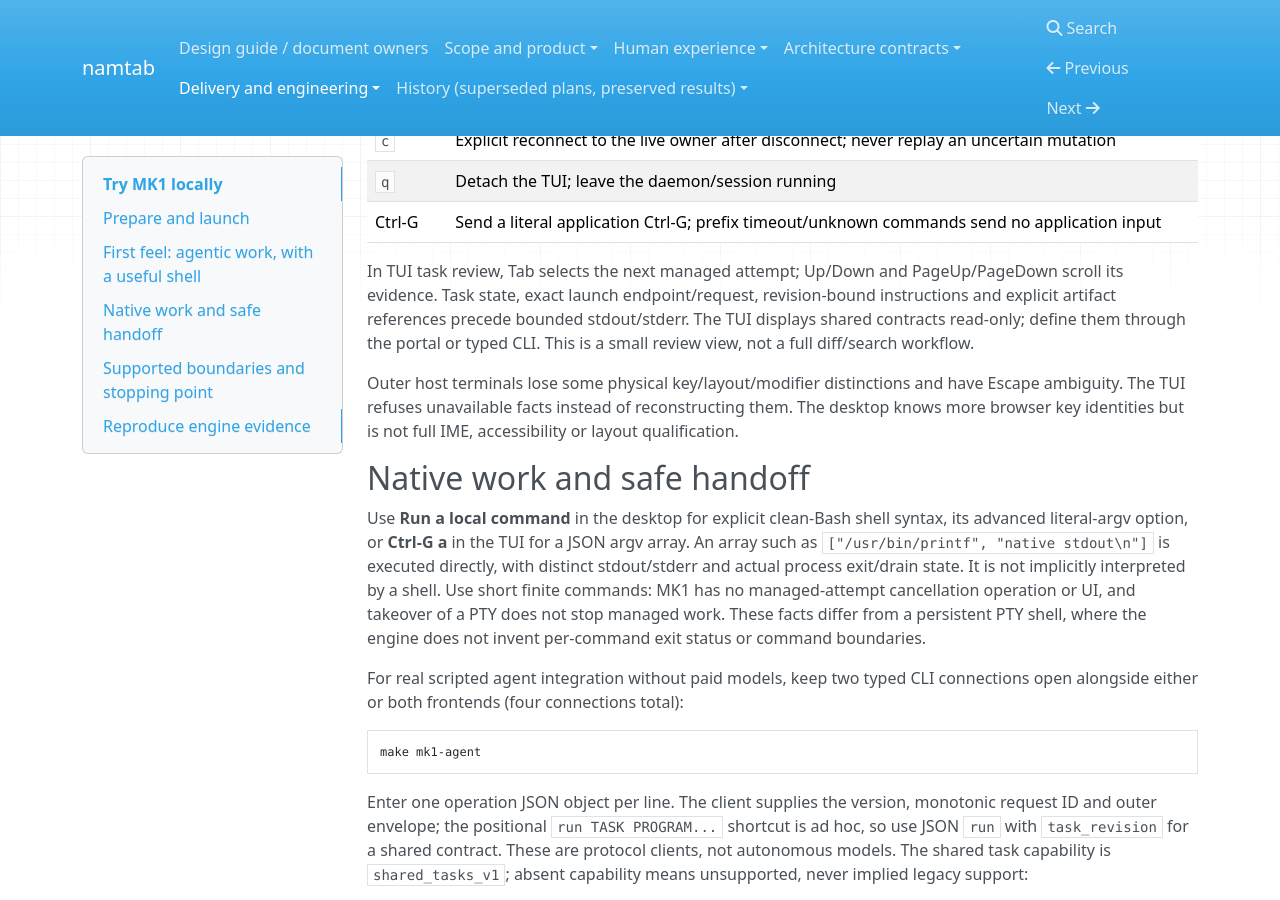
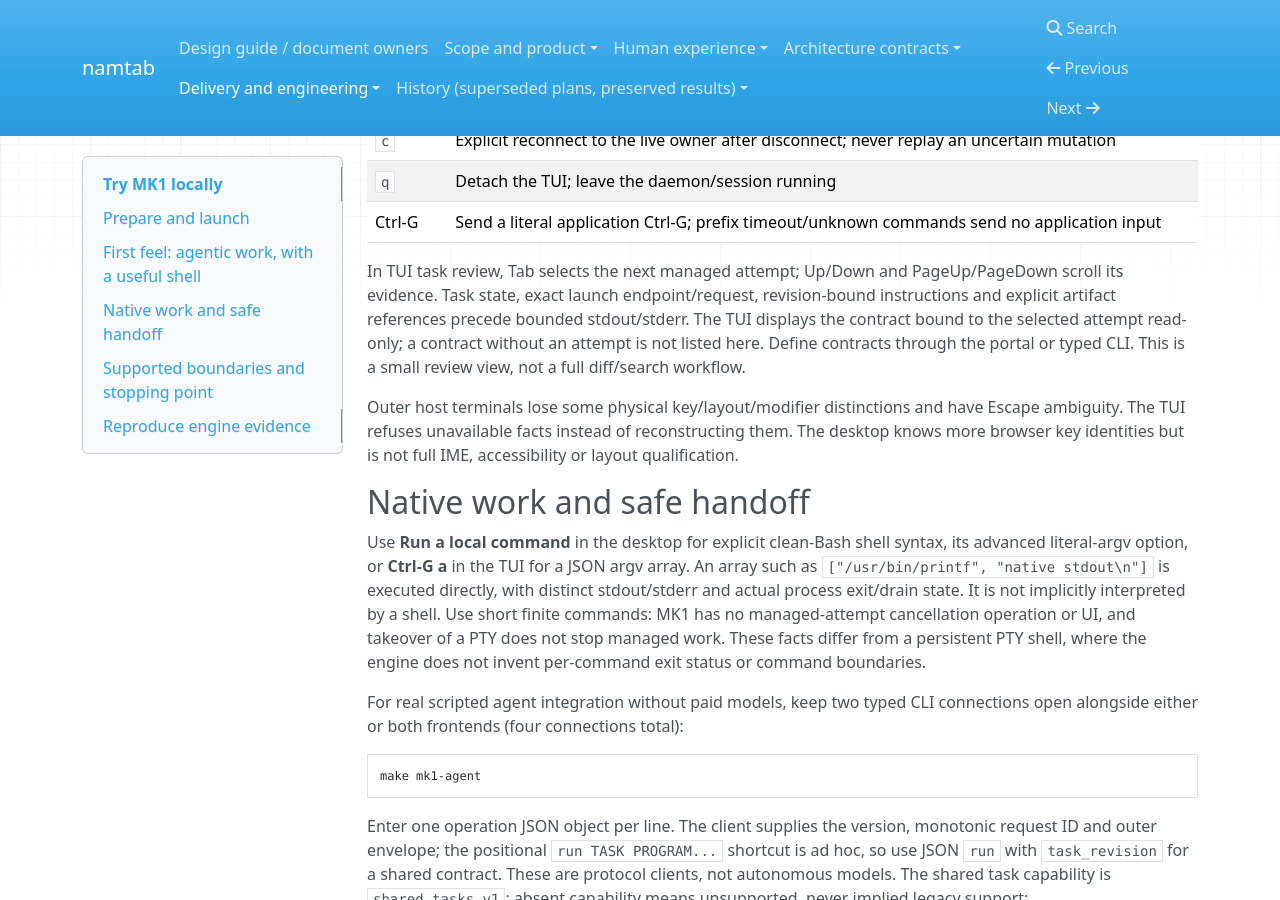
Before and after one commit to whoodes/namtab, an MkDocs documentation site: the page built from docs/engineering/mk1-quickstart.md, in a window 1280 px wide and 900 px high, scrolled down 1699 px. Built offline with MkDocs 1.6.1, drawn with Linux system fonts in a browser that asks for light colours; nearby versions of some CDN libraries.

Commit message:
Clarify which task contracts the host review exposes
Independent review found that the MK1 host view lists attempts and their exact bound contracts, not standalone task definitions. State that limit instead of promising a second task navigator.

Validation: local Markdown links/fragments and diff checks pass. No runtime changes.

```diff
--- a/docs/engineering/mk1-quickstart.md
+++ b/docs/engineering/mk1-quickstart.md
@@ -44,7 +44,7 @@ TUI controls use **Ctrl-G followed by**:
 | `q` | Detach the TUI; leave the daemon/session running |
 | Ctrl-G | Send a literal application Ctrl-G; prefix timeout/unknown commands send no application input |
 
-In TUI task review, Tab selects the next managed attempt; Up/Down and PageUp/PageDown scroll its evidence. Task state, exact launch endpoint/request, revision-bound instructions and explicit artifact references precede bounded stdout/stderr. The TUI displays shared contracts read-only; define them through the portal or typed CLI. This is a small review view, not a full diff/search workflow.
+In TUI task review, Tab selects the next managed attempt; Up/Down and PageUp/PageDown scroll its evidence. Task state, exact launch endpoint/request, revision-bound instructions and explicit artifact references precede bounded stdout/stderr. The TUI displays the contract bound to the selected attempt read-only; a contract without an attempt is not listed here. Define contracts through the portal or typed CLI. This is a small review view, not a full diff/search workflow.
 
 Outer host terminals lose some physical key/layout/modifier distinctions and have Escape ambiguity. The TUI refuses unavailable facts instead of reconstructing them. The desktop knows more browser key identities but is not full IME, accessibility or layout qualification.
 
```
